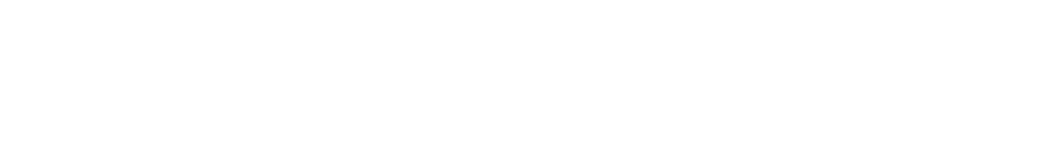
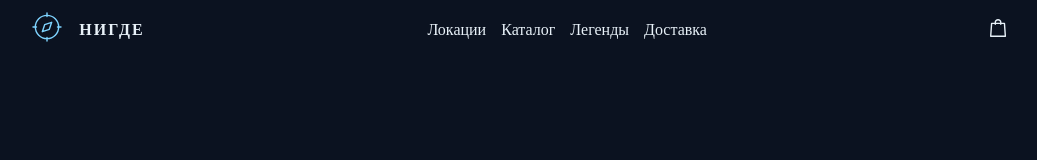
Before and after one commit to Arinashe/Shop, a plain HTML site: page index.html in a window 1280 px wide. Shown: the whole page, without its empty margins (122-1159 px from the left). Drawn offline with Linux system fonts and the light colour scheme.

Commit message:
add header

```diff
--- a/css/style.css
+++ b/css/style.css
@@ -0,0 +1,49 @@
+:root{
+    --color1: #E8F1F8; /*текст*/
+    --color2: #0B1220; /*фон*/
+    /* --color3: #fff;
+    --color4: #fff;
+    --color5: #fff; */
+}
+
+* {
+    margin: 0;
+    padding: 0;
+}
+
+body{
+    background-color: var(--color2);
+    width: 100%;
+    min-height: 100vh;
+}
+
+header{
+    padding: 10px;
+    display: flex;
+    justify-content: space-around;
+    align-items: center;
+}
+
+header>.logo>a{
+    display: flex;
+    gap: 15px;
+    align-items: center;
+    text-decoration: none;
+    color: var(--color1);
+    font-weight: bolder;
+    letter-spacing: 2px;
+}
+
+header>nav>ul{
+    display: flex;
+    gap: 15px;
+}
+
+header>nav>ul>li{
+    list-style-type: none;
+}
+
+header>nav>ul>li>a{
+    text-decoration: none;
+    color: var(--color1);
+}
--- a/index.html
+++ b/index.html
@@ -1,14 +1,33 @@
 <!DOCTYPE html>
 <html lang="en">
+
 <head>
     <meta charset="UTF-8">
     <meta name="viewport" content="width=device-width, initial-scale=1.0">
     <link rel="stylesheet" href="./css/style.css">
     <title>Document</title>
 </head>
+
 <body>
-
+    <header>
+        <div class="logo">
+            <a href="#">
+                <div class="icon"><img src="./img/logo-icon.svg" alt="logo-icon" class="icon"></div>
+                <div class="logo-title">НИГДЕ</div>
+            </a>
+        </div>
+        <nav>
+            <ul>
+                <li><a href="#">Локации</a></li>
+                <li><a href="#">Каталог</a></li>
+                <li><a href="#">Легенды</a></li>
+                <li><a href="#">Доставка</a></li>
+            </ul>
+        </nav>
+        <div class="basket"><a href="#"><img src="./img/basket.svg" alt="icon-basket"></a></div>
+    </header>
 
     <script src="./js/script.js"></script>
 </body>
+
 </html>
```
Also changed, not shown: img/basket.svg (added), img/logo-icon.svg (added).
